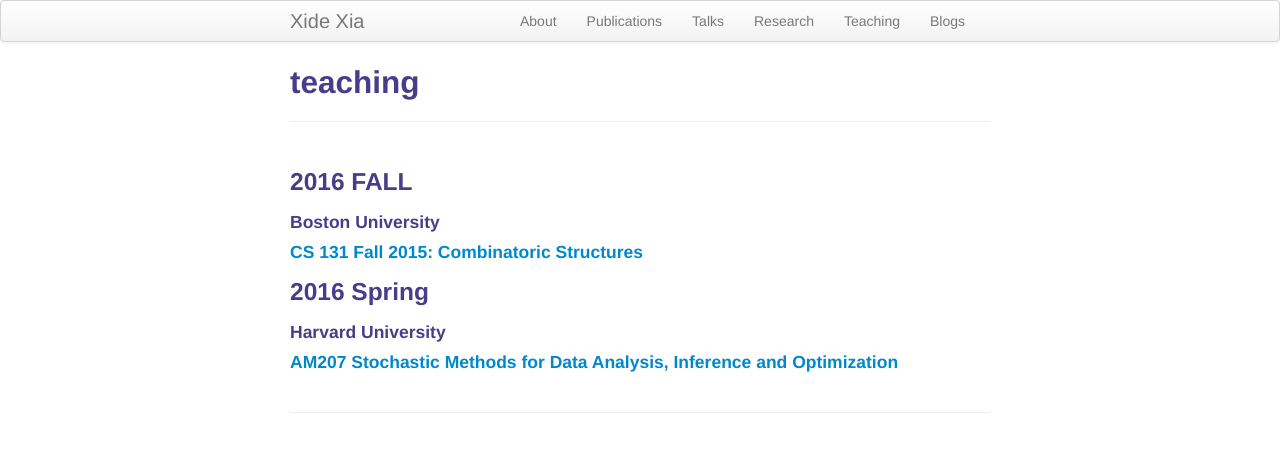
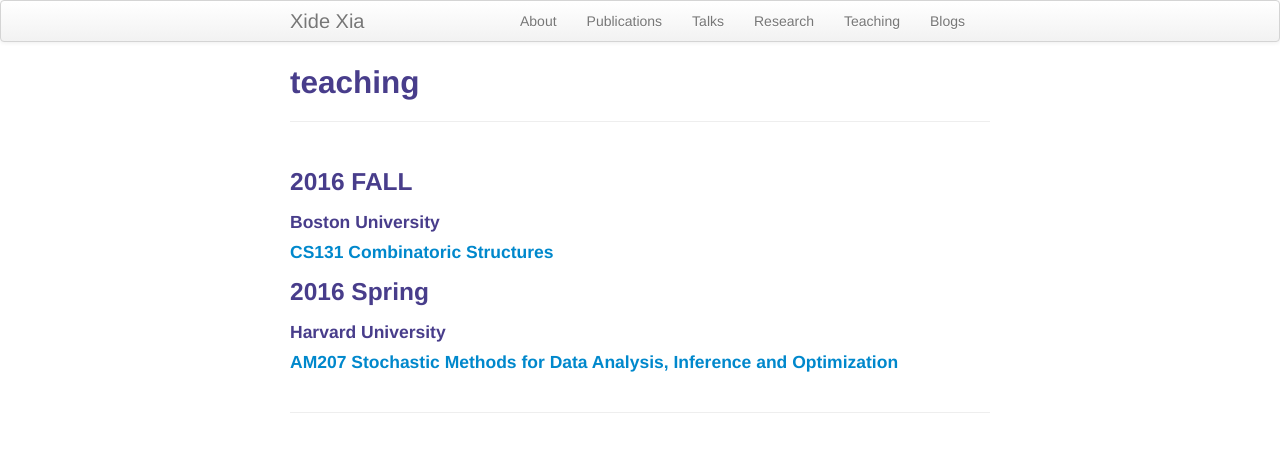
Before and after one commit to xidexia/xidexia.github.io, a Jekyll site: the page built from pages/teaching.md, in a window 1280 px wide. Shown: the top 452 px of the page. Built offline with Jekyll 4.4.1, drawn with Linux system fonts in a browser that asks for light colours.

Commit message:
teaching

```diff
--- a/pages/teaching.md
+++ b/pages/teaching.md
@@ -9,7 +9,7 @@ description: teaching
 ### 2016 FALL
 
 #### Boston University
-#### [CS 131 Fall 2015: Combinatoric Structures](http://www.cs.bu.edu/fac/byers/cs131.html)
+#### [CS131 Combinatoric Structures](http://www.cs.bu.edu/fac/byers/cs131.html)
 
 
 ### 2016 Spring
```
